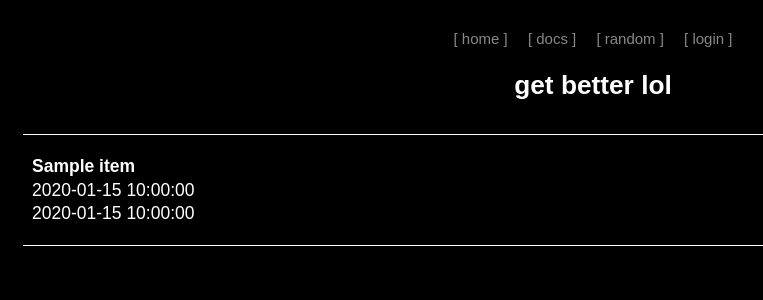
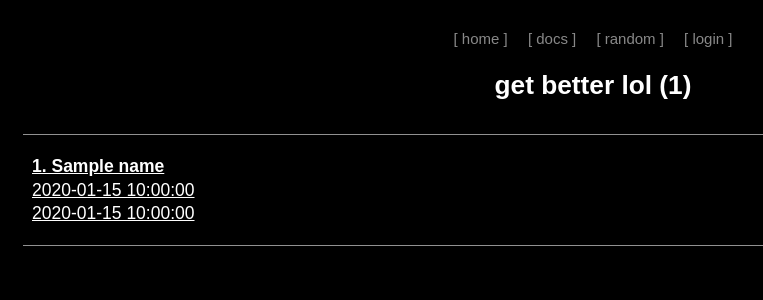
Before and after one commit to sortalost/yap, a Flask app: page / in a window 1280 px wide. Shown: the top 300 px of the page, without its empty margins (47-810 px from the left). Run offline with Flask 3, Linux system fonts and the light colour scheme; a database or web service that is not in the repository returns one stand-in record (values such as "Sample title"); data that the repository does not hold is empty.

Commit message:
uh yesah

```diff
--- a/src/main.py
+++ b/src/main.py
@@ -23,8 +23,8 @@ def check_session():
 
 @app.route("/")
 def index():
-    posts=getjson()
-    return render_template("index.html",posts=posts,session=session)
+    posts=dict(reversed(getjson().items()))
+    return render_template("index.html",posts=posts,session=session,total=len(posts))
 
 
 @app.route("/docs")
@@ -52,12 +52,12 @@ def addnew():
     if request.method=="GET":
         return render_template("new.html",session=session)
     name = request.form["title"]
-    date= datetime.now().strftime("%B %d, %Y").lower()
-    time= datetime.now().strftime("%H.%M %p").lower()
+    date = datetime.now().strftime("%B %d, %Y").lower()
+    time = datetime.now().strftime("%H.%M %p").lower()
     content = request.form["content"]
-    img="https://random.imagecdn.app/400/210"
+    img = "https://random.imagecdn.app/400/210"
     num = addpost(name,date,time,content,img)
-    return redirect(f"/post/{num}")
+    return redirect(url_for("index"))
 
 
 @app.route("/random")
--- a/src/static/style.css
+++ b/src/static/style.css
@@ -83,7 +83,7 @@ p {
 
 hr {
     border: 0;
-    border-top: 1px solid white; /* White horizontal line style */
+    border-top: 1px solid rgb(145, 145, 145); /* White horizontal line style */
     margin: 10px 0; /* Further reduced space around the horizontal line */
 }
 
--- a/src/templates/index.html
+++ b/src/templates/index.html
@@ -4,14 +4,14 @@
 
 {% block body %}
 <header>
-    <h1>get better lol</h1>
+    <h1>get better lol ({{ total }})</h1>
 </header>
 <main>
     {% for key in posts %}
     <hr> <!-- White horizontal line before the first section -->
-    <a href="/post/{{key}}">
+    <a style="text-decoration: underline" href="/post/{{key}}">
         <section>
-            <h2 style="text-decoration: none;"><strong>{{posts[key]['name']}}</strong></h2>
+            <h2 style="text-decoration: none;"><strong>{{ posts[key]['num'] }}. {{posts[key]['name']}}</strong></h2>
             <p>{{posts[key]['date']}}</p>
             <p>{{posts[key]['time']}}</p>
         </section>
```
